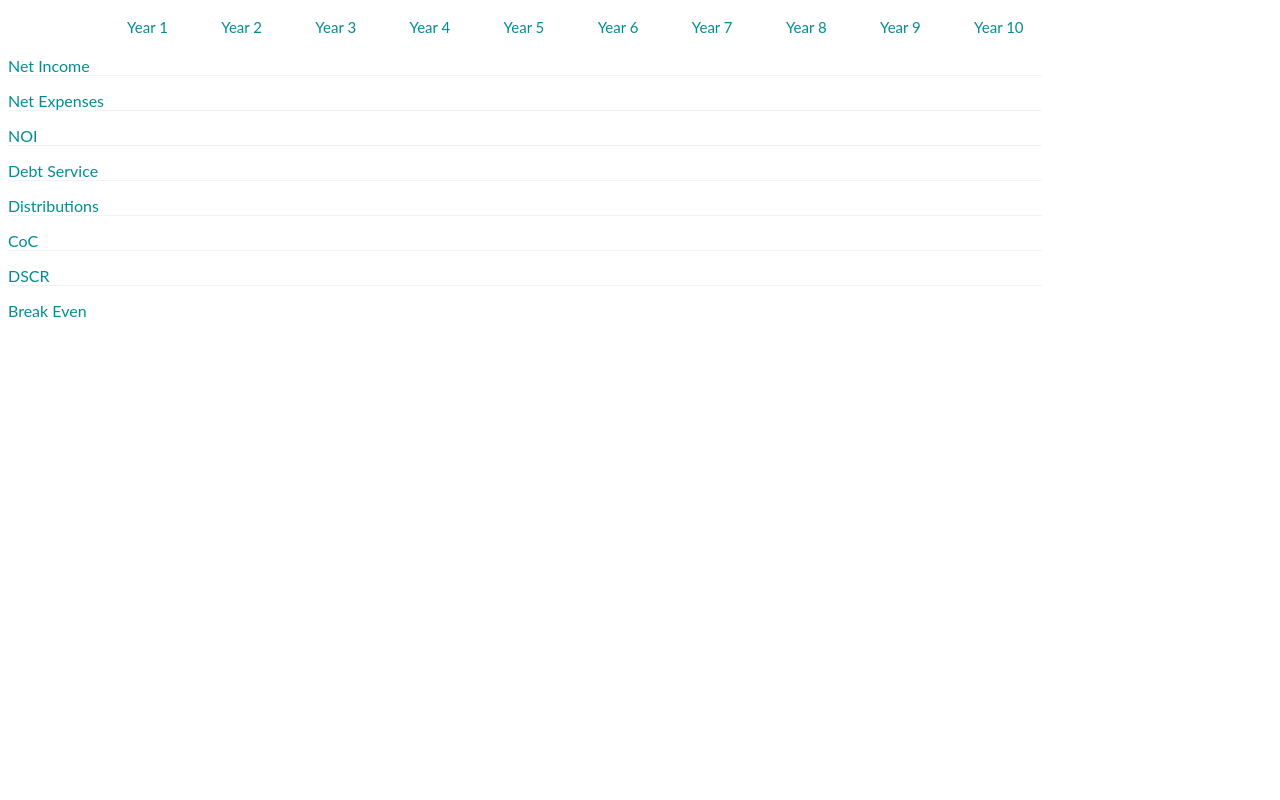
After one commit to kevinjunseokim/Syndication, a Flask app: template templates/details.html in a window 1280 px wide. The commit adds this page. Run offline with Flask 3, Linux system fonts and the light colour scheme; the template is opened without the code that fills it, so the values that code supplies are empty.

Commit message:
Added P&L table

```diff
--- a/main.py
+++ b/main.py
@@ -195,8 +195,9 @@ def display_cells():
         investor_returns = get_cell_value(sheet, 'Investor Sample!G12:G16')
         sample_returns = get_cell_value(sheet, 'Investor Sample!Q6:Q11')
         splits = get_cell_value(sheet, 'DASHBOARD!L4:L5')
+        details = get_cell_value(sheet, 'P&L!D16:V78')
 
-        return render_template('index.html', equity_stack=equity_stack, project_returns=project_returns, investor_returns=investor_returns, sample_returns=sample_returns, splits=splits)
+        return render_template('index.html', equity_stack=equity_stack, project_returns=project_returns, investor_returns=investor_returns, sample_returns=sample_returns, splits=splits, details=details)
 
     except Exception as e:
         error_message = str(e)
--- a/static/style.css
+++ b/static/style.css
@@ -1,26 +1,26 @@
 html, body {
   font-family: 'Lato';
-  color: #333;
+  color: #2e5468;
 }
 
 h1 {
   font-size: 30px;
   font-weight: 700;
-  color: #333;
+  color: #2e5468;
   text-align: left;
 }
 
 h2{
   font-size: 20px;
   font-weight: 400;
-  color: #438EF2;
+  color: #008d93;
   text-align: left;
 }
 
 h4{
   font-size: 20px;
   font-weight: 600;
-  color: #333;
+  color: #2e5468;
   margin-top: -10px;
   margin-bottom: -10px;
 }
@@ -29,7 +29,7 @@ h5{
   margin-top: -10px;
   font-size: 12px;
   font-weight: 400;
-  color: #438EF2;
+  color: #008d93;
 }
 
 .column {
@@ -43,7 +43,7 @@ h5{
 
 .column-wrapper {
   padding: 30px; /* Add padding values as needed */
-  box-shadow: 0 0px 8px rgba(0, 0, 0, 0.1); /* Add the drop shadow effect */
+  box-shadow: 0 0px 8px rgba(0, 30, 15, 0.1); /* Add the drop shadow effect */
   border-radius: 10px;
 }
 
@@ -76,7 +76,7 @@ h5{
 
 .submit_button input[type="submit"] {
   /* Apply desired styles to the button */
-  background-color: #438EF2;
+  background-color: #008d93;
   color: white;
   padding: 20px 60px;
   border: none;
@@ -97,7 +97,7 @@ h5{
 .box-border{
   padding: 25px;
   width: 210px;
-  box-shadow: 0 0px 10px rgba(0, 0, 0, 0.1); /* Add the drop shadow effect */
+  box-shadow: 0 0px 10px rgba(0, 30, 15, 0.1); /* Add the drop shadow effect */
   border-radius: 10px;
   align-items:right;
 }
@@ -123,3 +123,28 @@ h5{
   display: flex;
   justify-content: space-between;
 }
+
+.details2{
+  color: #008d93;
+  font-size: 15px;
+  width: 90px;
+  display: inline-block;
+  text-align: left;
+  padding-top: 10px;
+}
+
+.details{
+  color: #b0b0b0;
+  font-size: 15px;
+  width: 90px;
+  display: inline-block;
+  text-align: left;
+  padding-top: 10px;
+}
+
+.line {
+  width: 94%;
+  margin: 0;
+  border: none;
+  border-top: 1.5px solid #f2f2f2;
+}
--- a/templates/chart.html
+++ b/templates/chart.html
@@ -42,7 +42,7 @@
         var columns = data.getNumberOfColumns();
         var rows = data.getNumberOfRows();
 
-        const colors = ['rgb(54, 162, 235)', 'rgb(255, 99, 132)', 'rgb(75, 192, 192)', 'rgb(255, 206, 86)', 'rgb(153, 102, 255)'];
+        const colors = ['#008d93', '#c1e452'];
         dataj = JSON.parse(data.toJSON());
         console.log(dataj.cols[0].label);
         const labels = [];
@@ -114,7 +114,7 @@
         var rows = data.getNumberOfRows();
         console.log(data.toJSON());
 
-        const colors = ['rgb(54, 162, 235)', 'rgb(255, 99, 132)', 'rgb(75, 192, 192)', 'rgb(255, 206, 86)', 'rgb(153, 102, 255)'];
+        const colors = ['#008d93', '#c1e452'];
         dataj = JSON.parse(data.toJSON());
         console.log(dataj.cols[0].label);
         const labels = [];
@@ -179,7 +179,7 @@
         var rows = data.getNumberOfRows();
         console.log(data.toJSON());
 
-        const colors = ['rgb(54, 162, 235)', 'rgb(255, 99, 132)', 'rgb(75, 192, 192)', 'rgb(255, 206, 86)', 'rgb(153, 102, 255)'];
+        const colors = ['#2e5468', '#008d93', '#45c490', '#c1e452'];
         dataj = JSON.parse(data.toJSON());
         console.log(dataj.cols[0].label);
         const labels = [];
--- /dev/null
+++ b/templates/details.html
@@ -0,0 +1,126 @@
+<html>
+    <head>
+        <meta charset="utf-8">
+        <link rel="stylesheet" type="text/css" href="style.css"/>
+    </head>
+
+    <div class="entire_form" style="margin:0px;">
+        <div style="width:1100px;">
+            <span style="width:115px; display:inline-block; text-align:left; color: #008d93;"></span>
+            <span class="details2">Year 1</span>
+            <span class="details2">Year 2</span>
+            <span class="details2">Year 3</span>
+            <span class="details2">Year 4</span>
+            <span class="details2">Year 5</span>
+            <span class="details2">Year 6</span>
+            <span class="details2">Year 7</span>
+            <span class="details2">Year 8</span>
+            <span class="details2">Year 9</span>
+            <span class="details2">Year 10</span>
+
+            <span style="width:115px; display:inline-block; text-align:left; padding-top: 20px; color: #008d93;">Net Income</span>
+            <span class="details">{{ details[0][0] }}</span>
+            <span class="details">{{ details[0][2] }}</span>
+            <span class="details">{{ details[0][4] }}</span>
+            <span class="details">{{ details[0][6] }}</span>
+            <span class="details">{{ details[0][8] }}</span>
+            <span class="details">{{ details[0][10] }}</span>
+            <span class="details">{{ details[0][12] }}</span>
+            <span class="details">{{ details[0][14] }}</span>
+            <span class="details">{{ details[0][16] }}</span>
+            <span class="details">{{ details[0][18] }}</span>
+            <hr class="line">
+
+            <span style="width:115px; display:inline-block; text-align:left; padding-top: 15px; color: #008d93;">Net Expenses</span>
+            <span class="details">{{ details[19][0] }}</span>
+            <span class="details">{{ details[19][2] }}</span>
+            <span class="details">{{ details[19][4] }}</span>
+            <span class="details">{{ details[19][6] }}</span>
+            <span class="details">{{ details[19][8] }}</span>
+            <span class="details">{{ details[19][10] }}</span>
+            <span class="details">{{ details[19][12] }}</span>
+            <span class="details">{{ details[19][14] }}</span>
+            <span class="details">{{ details[19][16] }}</span>
+            <span class="details">{{ details[19][18] }}</span>
+            <hr class="line">
+
+            <span style="width:115px; display:inline-block; text-align:left; padding-top: 15px; color: #008d93;">NOI</span>
+            <span class="details">{{ details[21][0] }}</span>
+            <span class="details">{{ details[21][2] }}</span>
+            <span class="details">{{ details[21][4] }}</span>
+            <span class="details">{{ details[21][6] }}</span>
+            <span class="details">{{ details[21][8] }}</span>
+            <span class="details">{{ details[21][10] }}</span>
+            <span class="details">{{ details[21][12] }}</span>
+            <span class="details">{{ details[21][14] }}</span>
+            <span class="details">{{ details[21][16] }}</span>
+            <span class="details">{{ details[21][18] }}</span>
+            <hr class="line">
+
+            <span style="width:115px; display:inline-block; text-align:left; padding-top: 15px; color: #008d93;">Debt Service</span>
+            <span class="details">{{ details[27][0] }}</span>
+            <span class="details">{{ details[27][2] }}</span>
+            <span class="details">{{ details[27][4] }}</span>
+            <span class="details">{{ details[27][6] }}</span>
+            <span class="details">{{ details[27][8] }}</span>
+            <span class="details">{{ details[27][10] }}</span>
+            <span class="details">{{ details[27][12] }}</span>
+            <span class="details">{{ details[27][14] }}</span>
+            <span class="details">{{ details[27][16] }}</span>
+            <span class="details">{{ details[27][18] }}</span>
+            <hr class="line">
+
+            <span style="width:115px; display:inline-block; text-align:left; padding-top: 15px; color: #008d93;">Distributions</span>
+            <span class="details">{{ details[47][0] }}</span>
+            <span class="details">{{ details[47][2] }}</span>
+            <span class="details">{{ details[47][4] }}</span>
+            <span class="details">{{ details[47][6] }}</span>
+            <span class="details">{{ details[47][8] }}</span>
+            <span class="details">{{ details[47][10] }}</span>
+            <span class="details">{{ details[47][12] }}</span>
+            <span class="details">{{ details[47][14] }}</span>
+            <span class="details">{{ details[47][16] }}</span>
+            <span class="details">{{ details[47][18] }}</span>
+            <hr class="line">
+
+            <span style="width:115px; display:inline-block; text-align:left; padding-top: 15px; color: #008d93;">CoC</span>
+            <span class="details">{{ details[55][0] }}</span>
+            <span class="details">{{ details[55][2] }}</span>
+            <span class="details">{{ details[55][4] }}</span>
+            <span class="details">{{ details[55][6] }}</span>
+            <span class="details">{{ details[55][8] }}</span>
+            <span class="details">{{ details[55][10] }}</span>
+            <span class="details">{{ details[55][12] }}</span>
+            <span class="details">{{ details[55][14] }}</span>
+            <span class="details">{{ details[55][16] }}</span>
+            <span class="details">{{ details[55][18] }}</span>
+            <hr class="line">
+
+            <span style="width:115px; display:inline-block; text-align:left; padding-top: 15px; color: #008d93;">DSCR</span>
+            <span class="details">{{ details[57][0] }}</span>
+            <span class="details">{{ details[57][2] }}</span>
+            <span class="details">{{ details[57][4] }}</span>
+            <span class="details">{{ details[57][6] }}</span>
+            <span class="details">{{ details[57][8] }}</span>
+            <span class="details">{{ details[57][10] }}</span>
+            <span class="details">{{ details[57][12] }}</span>
+            <span class="details">{{ details[57][14] }}</span>
+            <span class="details">{{ details[57][16] }}</span>
+            <span class="details">{{ details[57][18] }}</span>
+            <hr class="line">
+
+            <span style="width:115px; display:inline-block; text-align:left; padding-top: 15px; color: #008d93;">Break Even</span>
+            <span class="details">{{ details[62][0] }}</span>
+            <span class="details">{{ details[62][2] }}</span>
+            <span class="details">{{ details[62][4] }}</span>
+            <span class="details">{{ details[62][6] }}</span>
+            <span class="details">{{ details[62][8] }}</span>
+            <span class="details">{{ details[62][10] }}</span>
+            <span class="details">{{ details[62][12] }}</span>
+            <span class="details">{{ details[62][14] }}</span>
+            <span class="details">{{ details[62][16] }}</span>
+            <span class="details">{{ details[62][18] }}</span>
+            <span class="details" style="padding-bottom:5px"></span>
+        </div>
+    </div>
+</html>
--- a/templates/form.html
+++ b/templates/form.html
@@ -161,5 +161,4 @@
             </div>
         </div>
     </form>
-
 </html>
--- a/templates/splits.html
+++ b/templates/splits.html
@@ -4,17 +4,16 @@
         <link rel="stylesheet" type="text/css" href="style.css"/>
     </head>
 
-
     <div class="entire_form" style="margin:0px; padding-left:40px; padding-top:40px;">
         <div style="width:175px;">
           <div class="return-box">
             <div class="in-between" style="margin-top:20px;">
-                <h5 class="align-left" style="margin-top:-3px; color: #C6C6C6;">Limited Partner</h5>
+                <h5 class="align-left" style="margin-top:-3px; color: #b0b0b0;">Limited Partner</h5>
                 <h4 class="align-right" style="font-weight: bold;">{{ splits[0][0] }}</h4>
             </div>
 
             <div class="in-between" style="margin-top:20px;">
-                <h5 class="align-left" style="margin-top:-3px; color: #C6C6C6;">General Partner</h5>
+                <h5 class="align-left" style="margin-top:-3px; color: #b0b0b0;">General Partner</h5>
                 <h4 class="align-right" style="font-weight: bold;">{{ splits[1][0] }}</h4>
             </div>
 
```
Also changed, not shown: templates/index.html (+15 -5 lines), templates/investor.html (+5 -5 lines), templates/stack.html (+4 -4 lines), token.json (+1 -1 lines).
